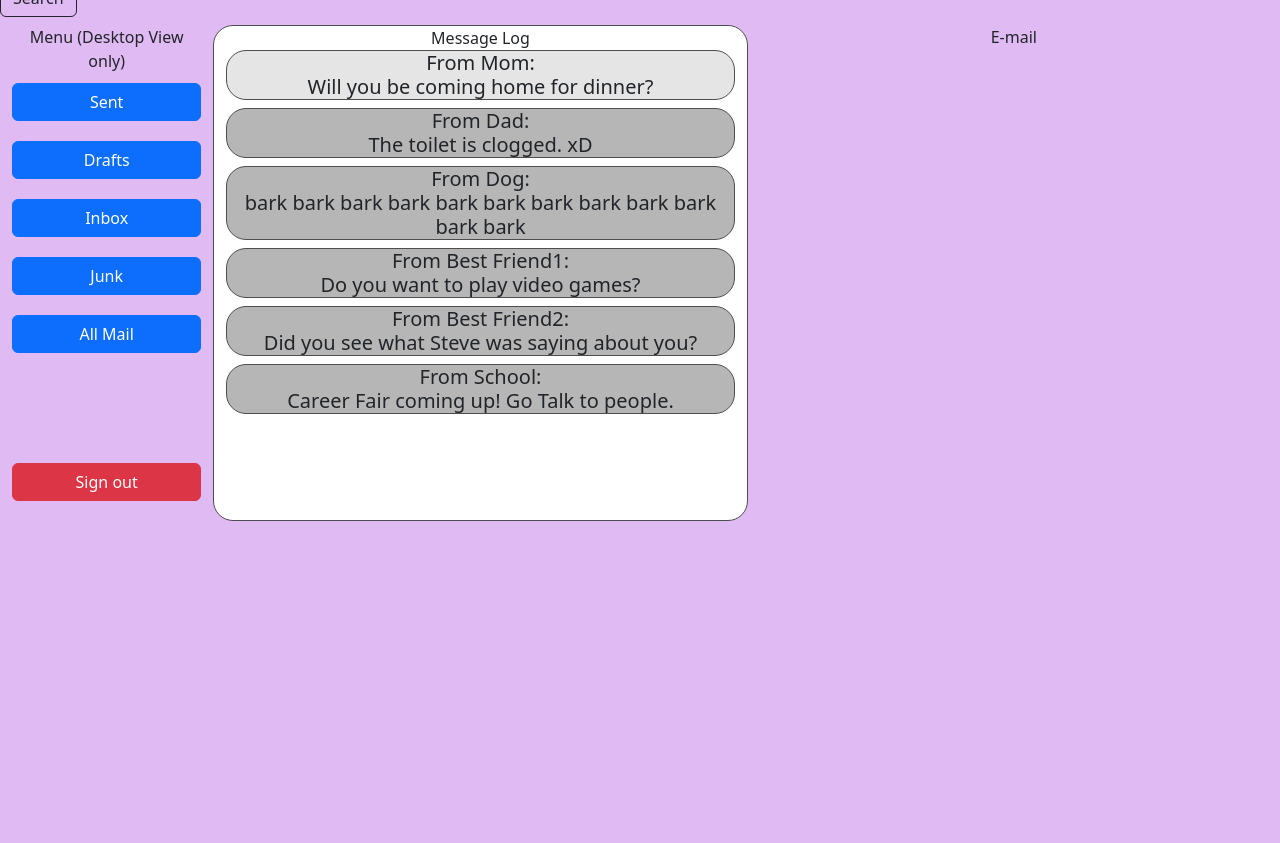
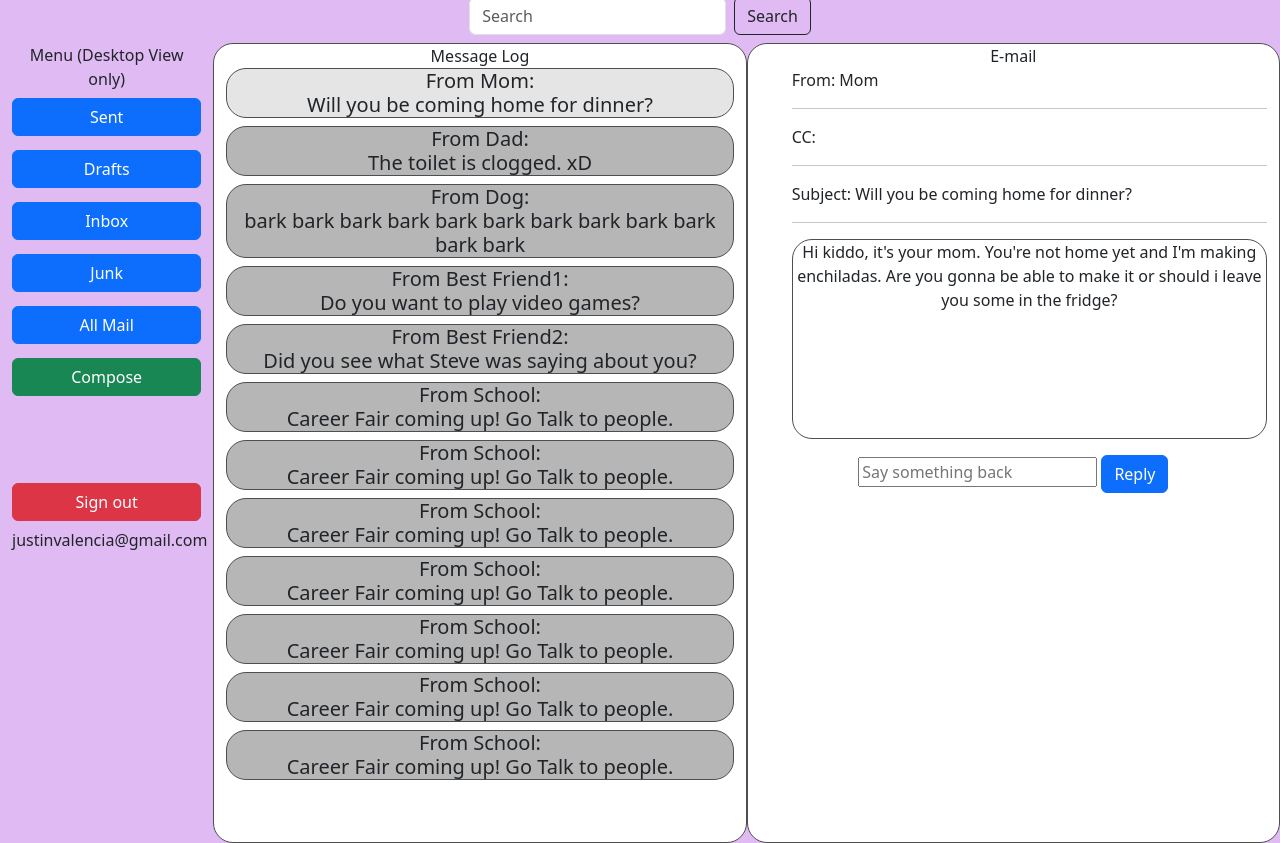
Before and after one commit to JustinValencia/bootstrap-email-valencia, a plain HTML site: page index.html in a window 1280 px wide. Shown: the part 67-910 px from the top of the page. Before the commit the page ends 800 px from the top, so only its background shows below. Drawn offline with nearby package versions, Linux system fonts and the light colour scheme.

Commit message:
added third column content and two more columns above

```diff
--- a/index.html
+++ b/index.html
@@ -13,11 +13,19 @@
 </head>
 
 <body>
-    <!--We might need an extra column up here (Header) -->
-    <!--We might need another extra column up here (Search Bar and Menu)-->
-    <!-- Dropdown button -->
-    <div class="dropdown d-lg-none">
-        <button class="btn btn-primary dropdown-toggle" type="button" data-bs-toggle="dropdown" aria-expanded="false">
+    <!--(Header and email only on medium/small) -->
+    <div class="container-fluid">
+        <div class="col d-flex justify-content-between ">
+            <h1 class="logo">FUN MAIL</h1>
+            <h6 class="d-lg-none">justinvalencia222@gmail.com</h6>
+        </div>
+    </div>
+    <!--(Search Bar and Menu column)-->
+    <div class="container-fluid">
+        <div class="col d-flex justify-content-center">
+            <div class="dropdown d-lg-none d-flex justify-content-center">
+                <button class="btn btn-primary dropdown-toggle" type="button" data-bs-toggle="dropdown"
+                    aria-expanded="false">
                     Menu
                 </button>
                 <ul class="dropdown-menu">
@@ -26,25 +34,25 @@
                     <li><a class="dropdown-item" href="#">Inbox</a></li>
                     <li><a class="dropdown-item" href="#">Junk</a></li>
                     <li><a class="dropdown-item" href="#">All Mail</a></li>
+                    <li><a class="dropdown-item" href="#">Compose</a></li>
                 </ul>
             </div>
-    <!-- Search Bar -->
-    <div class="container-fluid">
-        <div class="row">
-            <nav class="navbar navbar-light">
-                <form class="form-inline">
-                  <input class="form-control mr-sm-2" type="search" placeholder="Search" aria-label="Search">
-                  <button class="btn btn-outline-dark my-2 my-sm-0" type="submit">Search</button>
+            <!--^^^^^ Dropdown Menu UP ^^^^^-->
+            <!--vvvvv Search Bar Down vvvvv-->
+            <nav class="navbar">
+                <div class="container-fluid d-flex justify-content-center">
+                    <form class="d-flex justify-content-center" role="search">
+                        <input class="form-control me-2" type="search" placeholder="Search" aria-label="Search">
+                        <button class="btn btn-outline-dark" type="submit">Search</button>
                     </form>
+                </div>
             </nav>
         </div>
     </div>
 
-    <!-- Nav Bar? -->
-
     <!-- Beginning of Three Column Ratio -->
     <div class="container-fluid text-center">
-        <div class="row">
+        <div class="row row-height">
             <div class="col-lg-2 d-none d-lg-block d-flex align-items-center">
                 <ul class="list-group">
                     Menu (Desktop View only)
@@ -53,10 +61,12 @@
                     <button type="button" class="btn btn-primary buttonspace">Inbox</button>
                     <button type="button" class="btn btn-primary buttonspace">Junk</button>
                     <button type="button" class="btn btn-primary buttonspace">All Mail</button>
+                    <button type="button" class="btn btn-success buttonspace">Compose</button>
                     <button type="button" class="btn btn-danger buttonbottom">Sign out</button>
                 </ul>
+                <h6>justinvalencia@gmail.com</h6>
             </div>
-            <div class="col white">
+            <div class="col white scroll">
                 Message Log
                 <h5 class="selected">
                     From Mom: <br>
@@ -71,9 +81,39 @@
                     From Best Friend2: <br> Did you see what Steve was saying about you?</h5>
                 <h5 class="textbox">
                     From School: <br> Career Fair coming up! Go Talk to people.</h5>
+                <h5 class="textbox">
+                    From School: <br> Career Fair coming up! Go Talk to people.</h5>
+                <h5 class="textbox">
+                    From School: <br> Career Fair coming up! Go Talk to people.</h5>
+                <h5 class="textbox">
+                    From School: <br> Career Fair coming up! Go Talk to people.</h5>
+                <h5 class="textbox">
+                    From School: <br> Career Fair coming up! Go Talk to people.</h5>
+                <h5 class="textbox">
+                    From School: <br> Career Fair coming up! Go Talk to people.</h5>
+                <h5 class="textbox">
+                    From School: <br> Career Fair coming up! Go Talk to people.</h5>
             </div>
-            <div class="col-sm d-none d-sm-block">
+            <div class="col-sm d-none d-sm-block email">
                 E-mail
+                <ul>
+                    <li class="d-flex align-items-start">From: Mom</li>
+                    <li>
+                        <hr class="dropdown divider">
+                    </li>
+                    <li class="d-flex align-items-start">CC:</li>
+                    <li>
+                        <hr class="dropdown divider">
+                    </li>
+                    <li class="d-flex align-items-start">Subject: Will you be coming home for dinner?</li>
+                    <li>
+                        <hr class="dropdown divider">
+                    </li>
+                    <li class="d-flex align-items-start emailbox">Hi kiddo, it's your mom. You're not home yet and I'm making
+                        enchiladas. Are you gonna be able to make it or should i leave you some in the fridge?</li>
+                </ul>
+                <input type="username" name="username" placeholder="Say something back">
+                <button type="button" class="btn btn-primary">Reply</button>
             </div>
         </div>
 
--- a/styles.css
+++ b/styles.css
@@ -1,5 +1,6 @@
     body {
         background-color: #E0BAF2;
+        overflow:hidden;
     }
 
     .lavender {
@@ -12,6 +13,13 @@
         background-color: rgb(182, 182, 182);
     }
 
+    .emailbox {
+        display: flex;
+        height: 200px;
+        border:1px solid rgb(78, 78, 78);
+        border-radius: 20px;
+        background-color: rgb(255, 255, 255);
+    }
     .white {
         border:1px solid rgb(78, 78, 78);
         border-radius: 20px;
@@ -34,11 +42,49 @@
     }
 
     .buttonspace {
-        margin-top: 10px;
+        margin-top: 7px;
+        margin-bottom: 7px;
+    }
+
+    .buttonbottom {
+        margin-top: 80px;
         margin-bottom: 10px;
     }
 
-    .buttonbottom {
-        margin-top: 100px;
-        margin-bottom: 20px;
-    }
+    /*Set the row height to the viewport*/
+.row-height{
+    height: 100vh;
+  }
+
+  /*Set up the columns with a 100% height, body color and overflow scroll*/
+
+  .scroll{
+    background-color: rgb(255, 255, 255);
+    height: 100%;
+    overflow-y: scroll;
+  }
+
+
+  /*Remove the scrollbar from Chrome, Safari, Edge and IE*/
+  ::-webkit-scrollbar {
+      width: 0px;
+      background: transparent;
+  }
+
+  * {
+    -ms-overflow-style: none !important;
+  }
+
+  .logo {
+    color: white;
+  }
+
+  ul {
+    list-style: none;
+  }
+
+  .email {
+    border:1px solid rgb(78, 78, 78);
+    border-radius: 20px;
+    background-color: rgb(255, 255, 255);
+}
```
Lines whose indentation alone changed are shown as unchanged.
